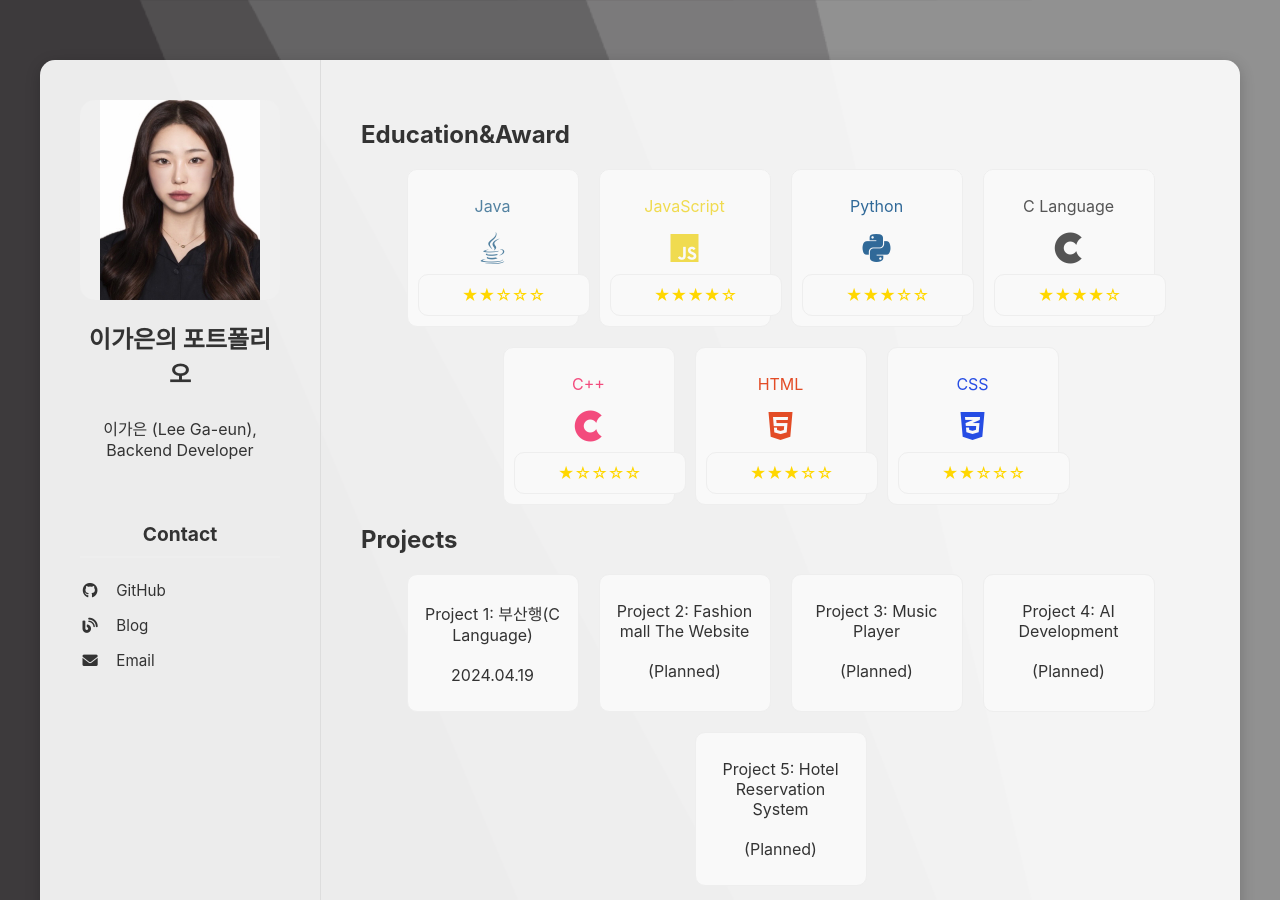
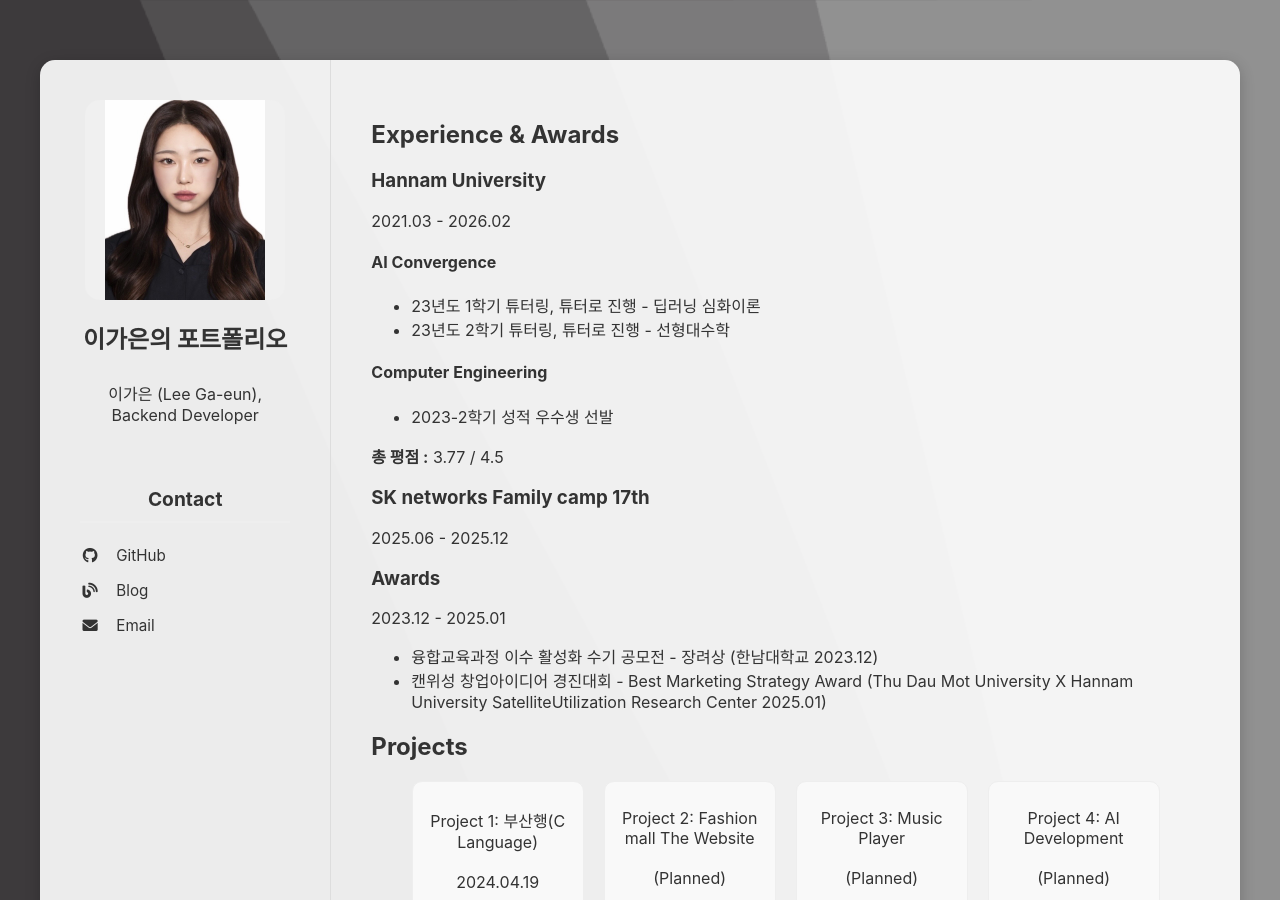
Before and after one commit to Leegaeune/Leegaeune.github.io, a Jekyll site: the page built from index.md, in a window 1280 px wide and 900 px high. Built offline with Jekyll 4.4.1, drawn with Linux system fonts in a browser that asks for light colours.

Commit message:
Update index.md

```diff
--- a/index.md
+++ b/index.md
@@ -3,59 +3,56 @@ layout: default
 title: Home
 ---
 
-## Education&Award
+## Experience & Awards
 
-<div class="skills-icons">
-    <div class="java">
-        <p>Java</p>
-        <i class="fab fa-java"></i>
-        <div class="rating">
-            <span>★★☆☆☆</span>
-        </div>
+<section class="experience-section">
+
+  <!-- Hannam University 섹션 -->
+  <div class="experience-entry">
+    <div class="experience-left">
+      <h3>Hannam University</h3>
+      <p>2021.03 - 2026.02</p>
     </div>
-    <div class="javascript">
-        <p>JavaScript</p>
-        <i class="fab fa-js"></i>
-        <div class="rating">
-            <span>★★★★☆</span>
-        </div>
+    <div class="experience-right">
+      <h4>AI Convergence</h4>
+      <ul>
+        <li>23년도 1학기 튜터링, 튜터로 진행 - 딥러닝 심화이론</li>
+        <li>23년도 2학기 튜터링, 튜터로 진행 - 선형대수학</li>
+      </ul>
+      <h4>Computer Engineering</h4>
+       <ul>
+        <li>2023-2학기 성적 우수생 선발</li>
+      </ul>
+      <p><strong>총 평점 :</strong> 3.77 / 4.5</p>
     </div>
-    <div class="python">
-        <p>Python</p>
-        <i class="fab fa-python"></i>
-        <div class="rating">
-            <span>★★★☆☆</span>
-        </div>
+  </div>
+
+  <!-- SK networks 섹션 -->
+  <div class="experience-entry">
+    <div class="experience-left">
+      <h3>SK networks Family camp 17th</h3>
+      <p>2025.06 - 2025.12</p>
     </div>
-    <div class="c-lang">
-        <p>C Language</p>
-        <i class="fab fa-cuttlefish"></i>
-        <div class="rating">
-            <span>★★★★☆</span>
-        </div>
+    <div class="experience-right">
+      <!-- 이 부분에 SK networks 관련 상세 내용을 추가할 수 있습니다. -->
     </div>
-    <div class="cpp">
-        <p>C++</p>
-        <i class="fab fa-cuttlefish"></i>
-        <div class="rating">
-            <span>★☆☆☆☆</span>
-        </div>
-    </div>
-    <div class="html5">
-        <p>HTML</p>
-        <i class="fab fa-html5"></i>
-        <div class="rating">
-            <span>★★★☆☆</span>
-        </div>
-    </div>
-    <div class="css3">
-        <p>CSS</p>
-        <i class="fab fa-css3-alt"></i>
-        <div class="rating">
-            <span>★★☆☆☆</span>
-        </div>
-    </div>
-</div>
+  </div>
+
+  <!-- Awards 섹션 -->
+  <div class="experience-entry">
+      <div class="experience-left">
+        <h3>Awards</h3>
+        <p>2023.12 - 2025.01</p>
+      </div>
+      <div class="experience-right">
+        <ul>
+            <li>융합교육과정 이수 활성화 수기 공모전 - 장려상 (한남대학교 2023.12)</li>
+            <li>캔위성 창업아이디어 경진대회 - Best Marketing Strategy Award (Thu Dau Mot University X Hannam University SatelliteUtilization Research Center 2025.01)</li>
+        </ul>
+      </div>
+  </div>
+
+</section>
 
 ## Projects
 
```
Also changed, not shown: other parts of index.md (+0 -3 lines).
